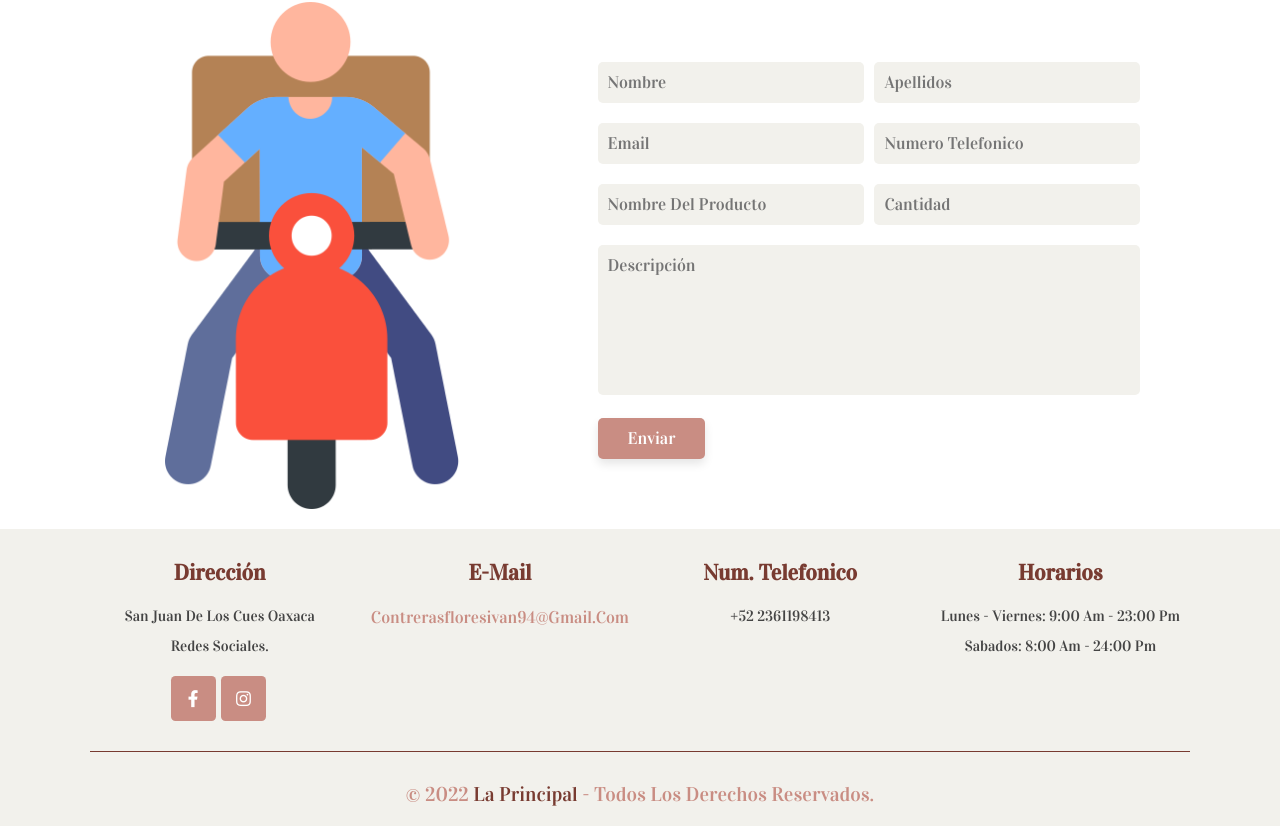
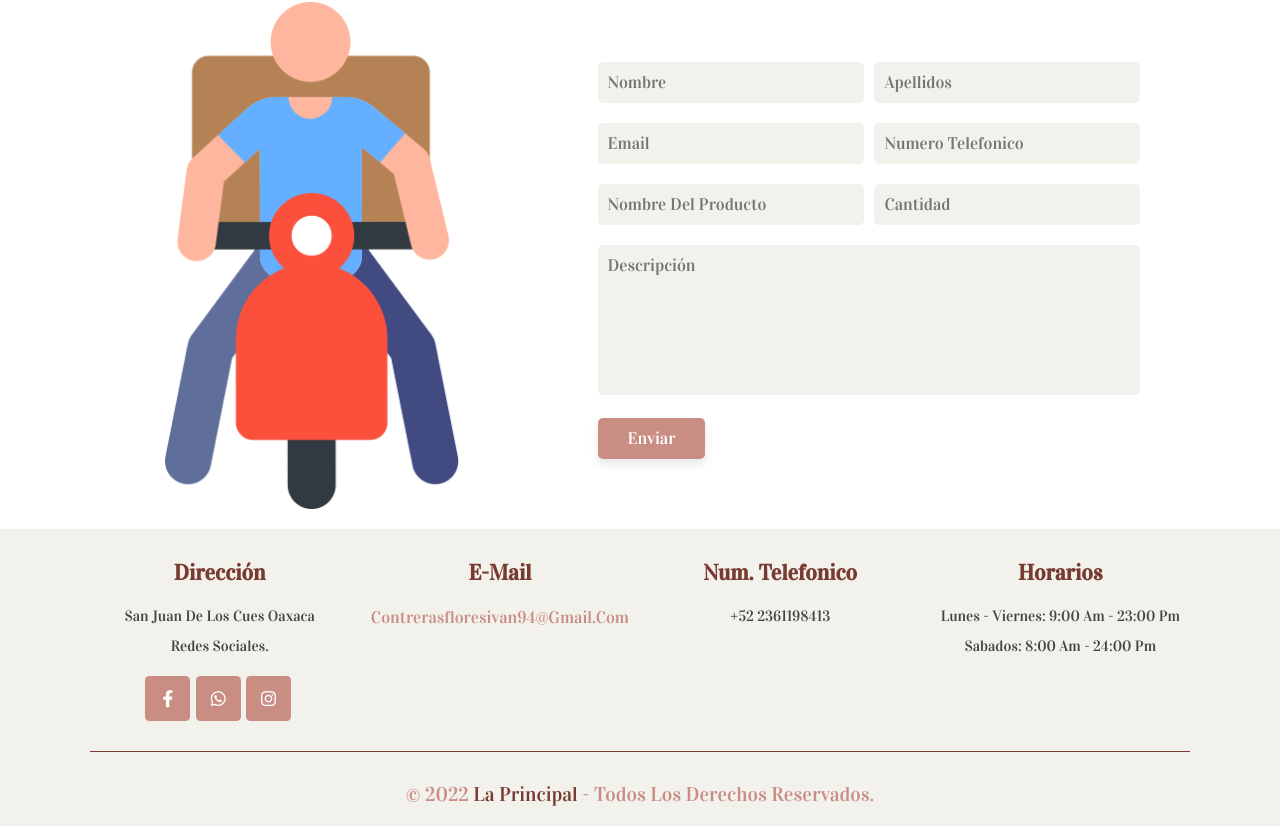
Before and after one commit to Javier-android/La-Pricipal, a plain HTML site: page Panaderia/index.html in a window 1280 px wide. Shown: the part 4485-5311 px from the top of the page. Drawn offline with nearby package versions, Linux system fonts and the light colour scheme; some packages are replaced by stand-ins of ours; a script that the page names is missing.

Commit message:
Update index.html

```diff
--- a/Panaderia/index.html
+++ b/Panaderia/index.html
@@ -560,7 +560,7 @@
                      Redes Sociales.</p>
                 <div class="share">
                     <a href="#" class="fab fa-facebook-f"></a>
-                    <!--<a href="#" class="fab fa-twitter"></a>-->
+                    <a href="https://walink.co/05e3d3" class="fab fa-whatsapp"></a>
                     <a href="#" class="fab fa-instagram"></a>
                     <!--<a href="#" class="fab fa-linkedin"></a>-->
                 </div>
```
